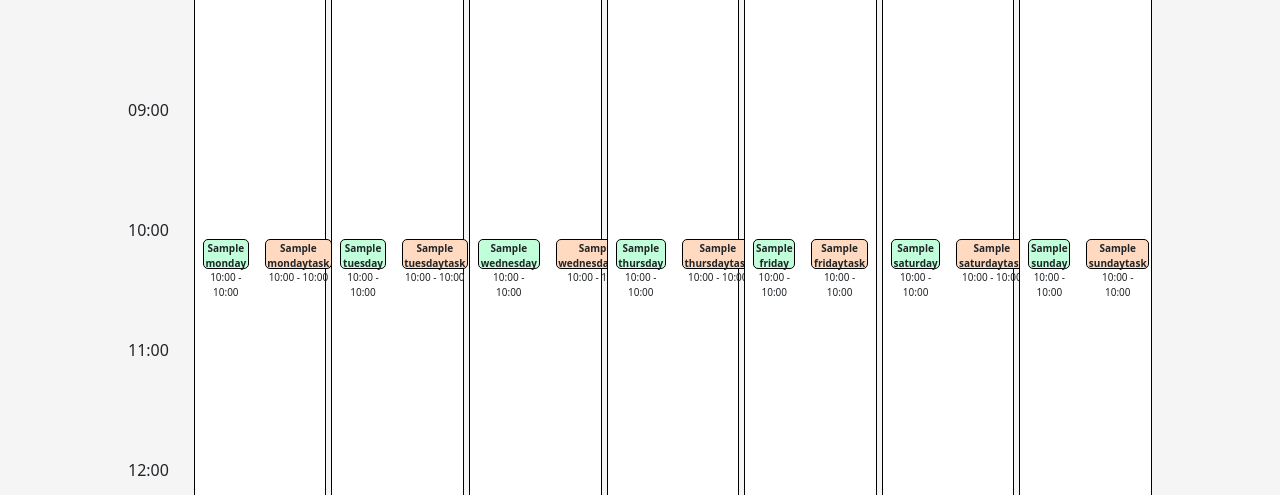
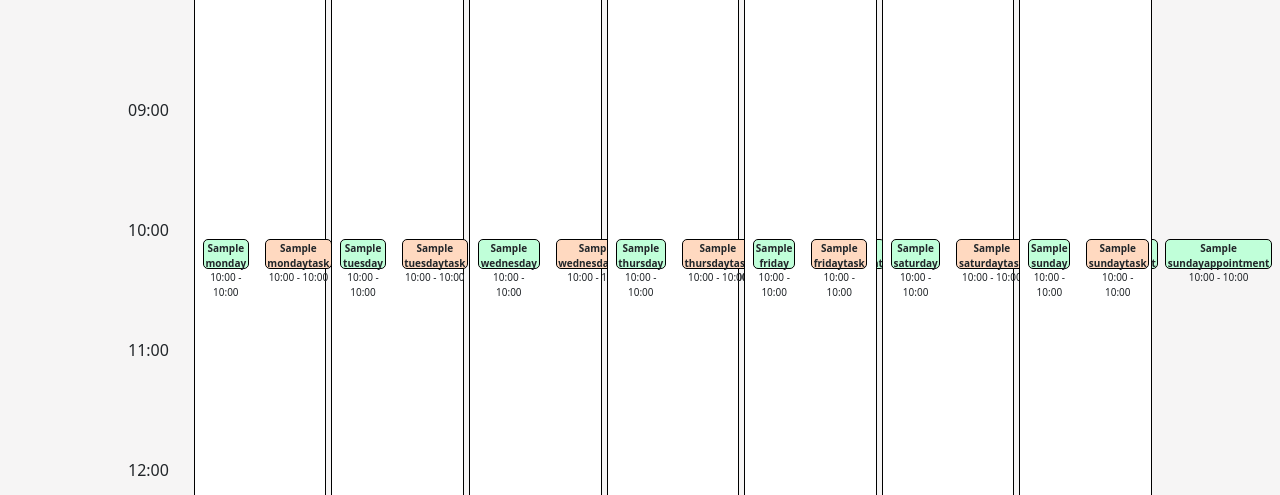
Before and after one commit to KirilVoigtlaender/Scheduler, a Django app: template scheduler/playground/templates/website.html in a window 1280 px wide. Shown: the part 1266-1761 px from the top of the page. Run offline with Django 4.2, Linux system fonts and the light colour scheme; the template is opened without the code that fills it: most values are stand-ins (such as "Sample title", 1, 10 or a date in 2020); parts of the project's set-up code (start-up, migrations or seed data) failed here and were passed over; some libraries are stand-ins or nearby versions.

Commit message:
repetiton algortithm

```diff
--- a/scheduler/playground/algorithm_functions/initialize_schedule.py
+++ b/scheduler/playground/algorithm_functions/initialize_schedule.py
@@ -18,4 +18,3 @@ def initialize_schedule(unpreferred_timeslots):
                 if start_slot <= slot <= end_slot:
                     filled_schedule[day][slot] = True
     return filled_schedule
-(slot <= 7*4-1) or (slot >= 23*4)
--- a/scheduler/playground/templates/website.html
+++ b/scheduler/playground/templates/website.html
@@ -1073,6 +1073,12 @@ li a:hover:not(.active) {
           <p class="time">{{ x.start_time|time:"H:i" }} - {{ x.end_time|time:"H:i" }}</p>
         </div>
         {% endfor %}
+        {% for x in mondayappointment %}
+        <div class="event start-{{x.start_time|time:'H-i'}} end-{{x.end_time|time:'H-i'}} appointment">
+          <p class="title">{{ x.name }}</p>
+          <p class="time">{{ x.start_time|time:"H:i" }} - {{ x.end_time|time:"H:i" }}</p>
+        </div>
+        {% endfor %}
       </div>
     </div>
     <div class="day tue">
@@ -1094,6 +1100,12 @@ li a:hover:not(.active) {
         {% endfor %}
         {% for x in tuesdaytasks %}
         <div class="event start-{{x.start_time|time:'H-i'}} end-{{x.end_time|time:'H-i'}} task">
+          <p class="title">{{ x.name }}</p>
+          <p class="time">{{ x.start_time|time:"H:i" }} - {{ x.end_time|time:"H:i" }}</p>
+        </div>
+        {% endfor %}
+        {% for x in tuesdayappointment %}
+        <div class="event start-{{x.start_time|time:'H-i'}} end-{{x.end_time|time:'H-i'}} appointment">
           <p class="title">{{ x.name }}</p>
           <p class="time">{{ x.start_time|time:"H:i" }} - {{ x.end_time|time:"H:i" }}</p>
         </div>
@@ -1123,6 +1135,12 @@ li a:hover:not(.active) {
           <p class="time">{{ x.start_time|time:"H:i" }} - {{ x.end_time|time:"H:i" }}</p>
         </div>
         {% endfor %}
+        {% for x in wednesdayappointment %}
+        <div class="event start-{{x.start_time|time:'H-i'}} end-{{x.end_time|time:'H-i'}} appointment">
+          <p class="title">{{ x.name }}</p>
+          <p class="time">{{ x.start_time|time:"H:i" }} - {{ x.end_time|time:"H:i" }}</p>
+        </div>
+        {% endfor %}
       </div>
     </div>
     <div class="day thu">
@@ -1144,6 +1162,12 @@ li a:hover:not(.active) {
         {% endfor %}
         {% for x in thursdaytasks %}
         <div class="event start-{{x.start_time|time:'H-i'}} end-{{x.end_time|time:'H-i'}} task">
+          <p class="title">{{ x.name }}</p>
+          <p class="time">{{ x.start_time|time:"H:i" }} - {{ x.end_time|time:"H:i" }}</p>
+        </div>
+        {% endfor %}
+        {% for x in thursdayappointment %}
+        <div class="event start-{{x.start_time|time:'H-i'}} end-{{x.end_time|time:'H-i'}} appointment">
           <p class="title">{{ x.name }}</p>
           <p class="time">{{ x.start_time|time:"H:i" }} - {{ x.end_time|time:"H:i" }}</p>
         </div>
@@ -1173,6 +1197,12 @@ li a:hover:not(.active) {
           <p class="time">{{ x.start_time|time:"H:i" }} - {{ x.end_time|time:"H:i" }}</p>
         </div>
         {% endfor %}
+        {% for x in fridayappointment %}
+        <div class="event start-{{x.start_time|time:'H-i'}} end-{{x.end_time|time:'H-i'}} appointment">
+          <p class="title">{{ x.name }}</p>
+          <p class="time">{{ x.start_time|time:"H:i" }} - {{ x.end_time|time:"H:i" }}</p>
+        </div>
+        {% endfor %}
       </div>
     </div>
     <div class="day sat">
@@ -1194,6 +1224,12 @@ li a:hover:not(.active) {
         {% endfor %}
         {% for x in saturdaytasks %}
         <div class="event start-{{x.start_time|time:'H-i'}} end-{{x.end_time|time:'H-i'}} task">
+          <p class="title">{{ x.name }}</p>
+          <p class="time">{{ x.start_time|time:"H:i" }} - {{ x.end_time|time:"H:i" }}</p>
+        </div>
+        {% endfor %}
+        {% for x in saturdayappointment %}
+        <div class="event start-{{x.start_time|time:'H-i'}} end-{{x.end_time|time:'H-i'}} appointment">
           <p class="title">{{ x.name }}</p>
           <p class="time">{{ x.start_time|time:"H:i" }} - {{ x.end_time|time:"H:i" }}</p>
         </div>
@@ -1223,6 +1259,12 @@ li a:hover:not(.active) {
           <p class="time">{{ x.start_time|time:"H:i" }} - {{ x.end_time|time:"H:i" }}</p>
         </div>
         {% endfor %}
+        {% for x in sundayappointment %}
+        <div class="event start-{{x.start_time|time:'H-i'}} end-{{x.end_time|time:'H-i'}} appointment">
+          <p class="title">{{ x.name }}</p>
+          <p class="time">{{ x.start_time|time:"H:i" }} - {{ x.end_time|time:"H:i" }}</p>
+        </div>
+        {% endfor %}
       </div>
     </div>
   </div>
```
Also changed, not shown: scheduler/playground/algorithm.py (+14 -57 lines), scheduler/playground/algorithm_functions/calculate_daily_freetime.py (added, +9 -0 lines), scheduler/playground/algorithm_functions/fill_schedule.py (added, +46 -0 lines), scheduler/playground/repition.py (+8 -7 lines), scheduler/playground/views.py (+37 -2 lines), scheduler/db.sqlite3.
